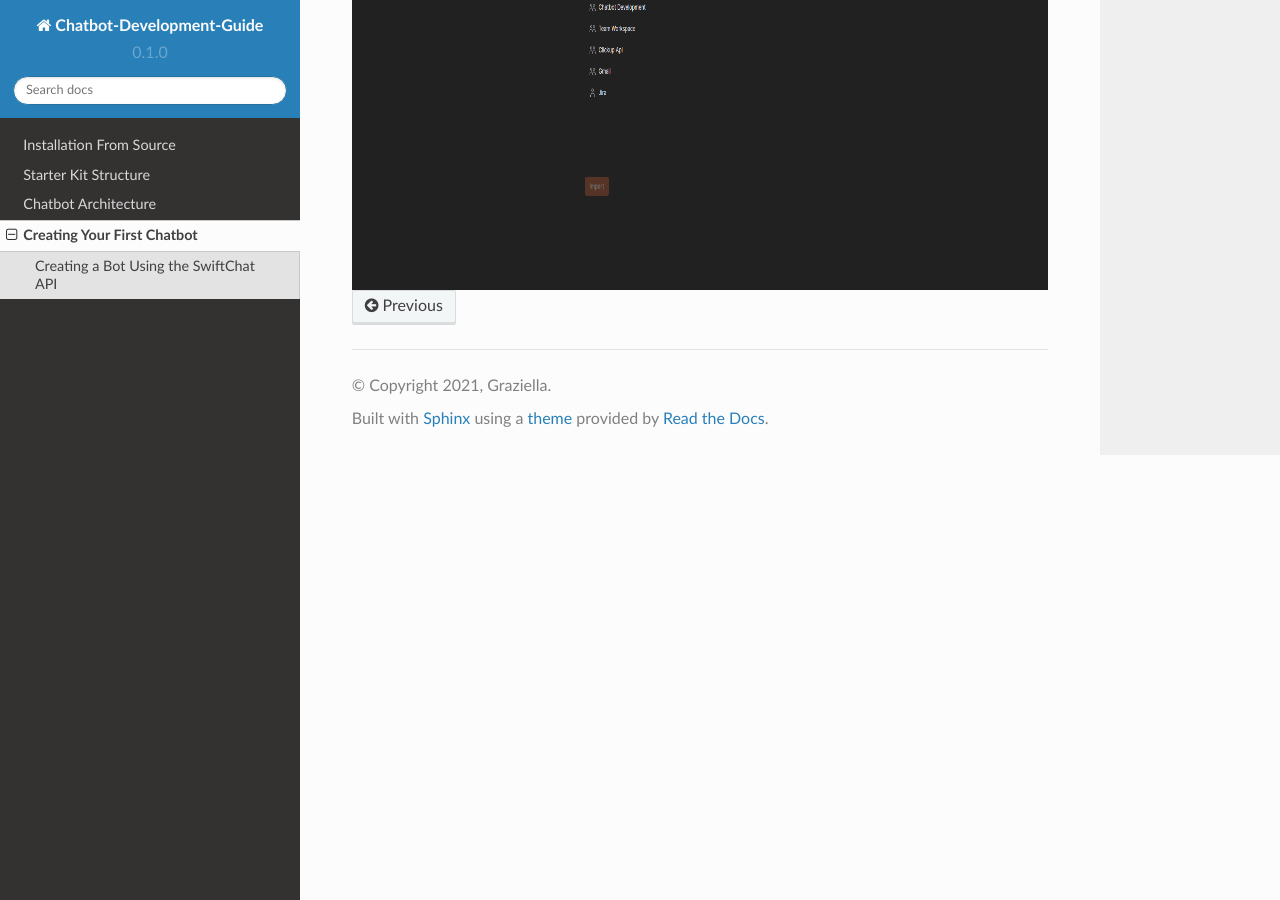
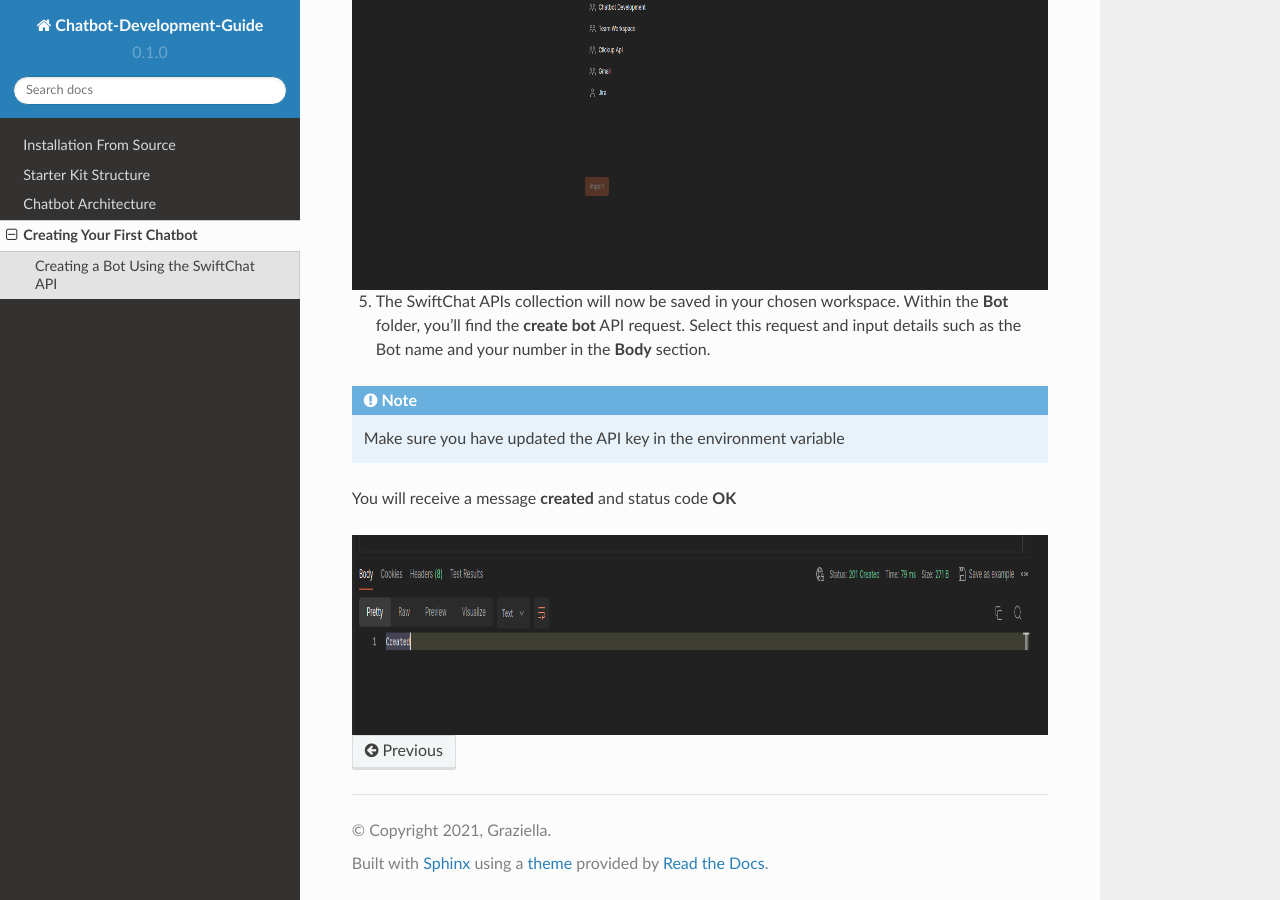
Before and after one commit to Priyanka-sharma181/Chatbot-Development-Guide, a Sphinx documentation site: the page built from docs/source/start_bot.rst, in a window 1280 px wide and 900 px high, scrolled down 1134 px. Built offline with Sphinx 7.4.7 and the Read the Docs theme 2.0.0, drawn with Linux system fonts in a browser that asks for light colours.

Commit message:
adding create bot

```diff
--- a/docs/source/start_bot.rst
+++ b/docs/source/start_bot.rst
@@ -28,3 +28,16 @@
    :width: 1300
    :height: 400
    :align: center
+
+5. The SwiftChat APIs collection will now be saved in your chosen workspace. Within the **Bot** folder, you'll find the **create bot** API request. Select this request and input details such as the Bot name and your number in the **Body** section.
+
+.. note::
+    Make sure you have updated the API key in the environment variable
+
+You will receive a message **created** and status code **OK**
+
+.. image:: successful_bot.png
+   :alt: Deployment Structure
+   :width: 1300
+   :height: 200
+   :align: center
```
Also changed, not shown: docs/source/successful_bot.png (added).
